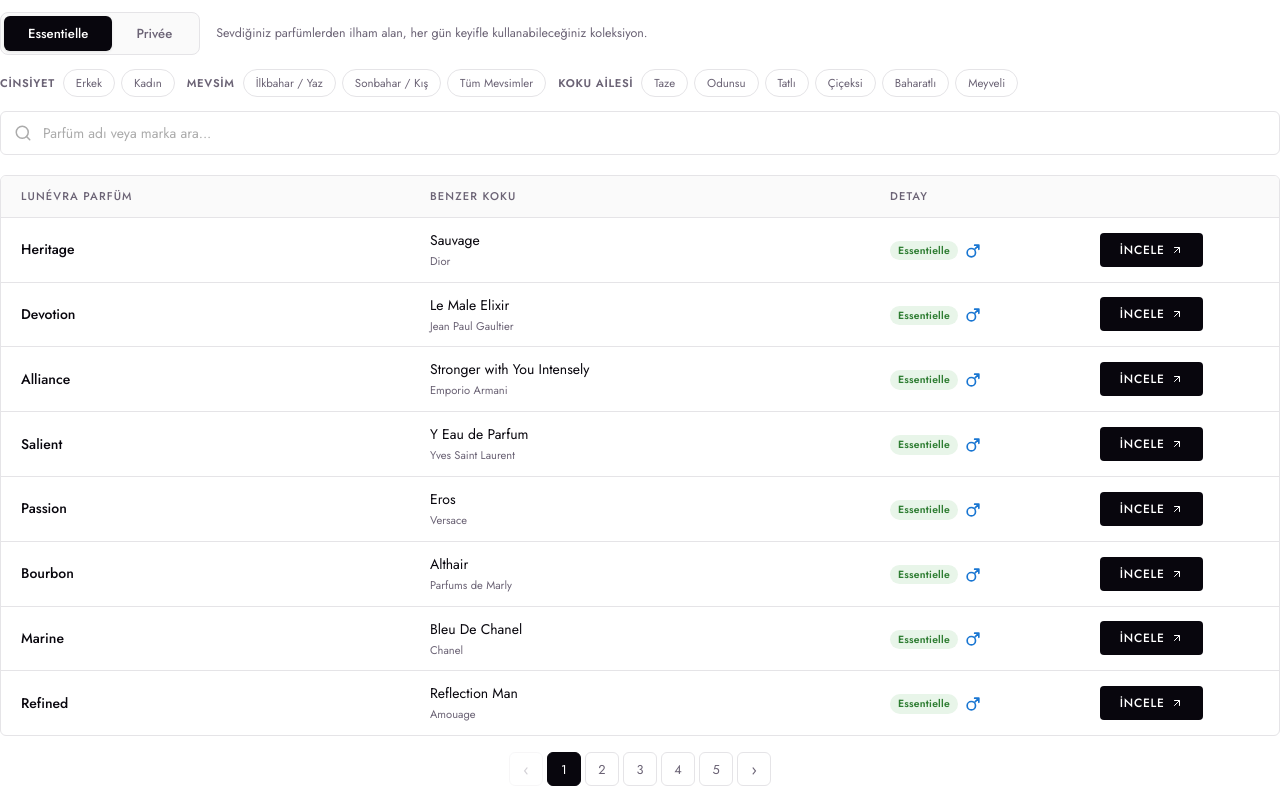
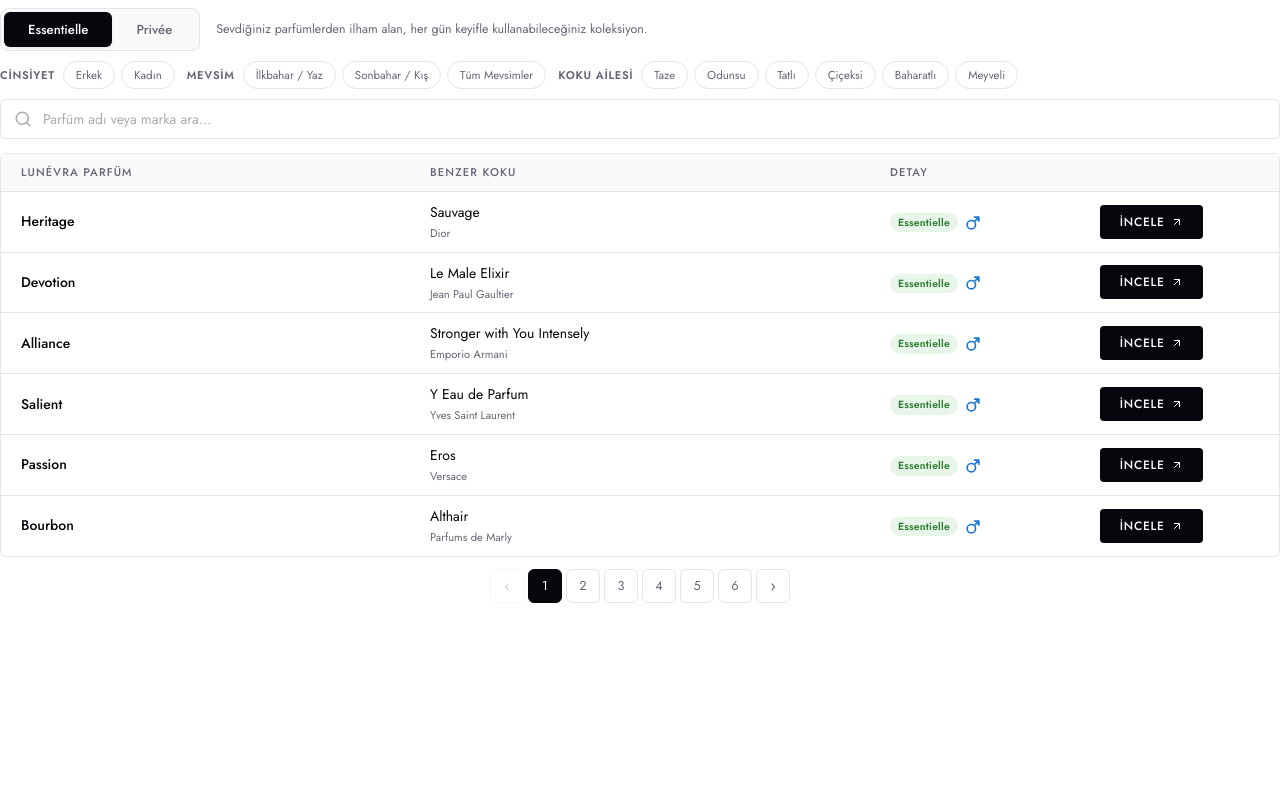
Before and after one commit to emincankarasoy/lunevra-pd, a website built with Vite: page index.html in a window 1280 px wide. Built offline with nearby package versions, Linux system fonts and the light colour scheme.

Commit message:
Fit iframe: PER_PAGE=6, tighter spacing for 850/1725px

```diff
--- a/src/main.ts
+++ b/src/main.ts
@@ -6,7 +6,7 @@
 const SEARCH_ICON = `<svg class="search-icon" viewBox="0 0 24 24" fill="none" stroke="currentColor" stroke-width="2" stroke-linecap="round" stroke-linejoin="round"><circle cx="11" cy="11" r="8"/><path d="m21 21-4.3-4.3"/></svg>`;
 
 const app = document.getElementById("app")!;
-const PER_PAGE = 8;
+const PER_PAGE = 6;
 
 let activeCollection: Collection = "essentielle";
 let activeGender: "erkek" | "kadin" | null = null;
--- a/src/style.css
+++ b/src/style.css
@@ -32,7 +32,7 @@
 #app {
   max-width: 100%;
   margin: 0;
-  padding: 12px 0;
+  padding: 8px 0;
 }
 
 /* ========== HEADER ========== */
@@ -62,7 +62,7 @@
   display: flex;
   align-items: center;
   gap: 16px;
-  margin-bottom: 14px;
+  margin-bottom: 10px;
 }
 
 .collection-toggle {
@@ -110,7 +110,7 @@
   display: flex;
   flex-wrap: wrap;
   gap: 12px;
-  margin-bottom: 14px;
+  margin-bottom: 10px;
 }
 
 .filter-group {
@@ -157,13 +157,13 @@
 
 /* ========== SEARCH ========== */
 .search-container {
-  margin-bottom: 20px;
+  margin-bottom: 14px;
   position: relative;
 }
 
 .search-input {
   width: 100%;
-  padding: 11px 16px 11px 42px;
+  padding: 9px 16px 9px 42px;
   font-family: var(--font-body);
   font-size: 0.875rem;
   border: 1px solid var(--color-border);
@@ -211,7 +211,7 @@
 }
 
 .perfume-table th {
-  padding: 12px 20px;
+  padding: 10px 20px;
   text-align: left;
   font-weight: 500;
   font-size: 0.7rem;
@@ -223,7 +223,7 @@
 }
 
 .perfume-table td {
-  padding: 12px 20px;
+  padding: 10px 20px;
   border-bottom: 1px solid var(--color-border);
   vertical-align: middle;
 }
@@ -403,7 +403,7 @@
   justify-content: center;
   align-items: center;
   gap: 4px;
-  margin-top: 16px;
+  margin-top: 12px;
 }
 
 .page-btn {
```
